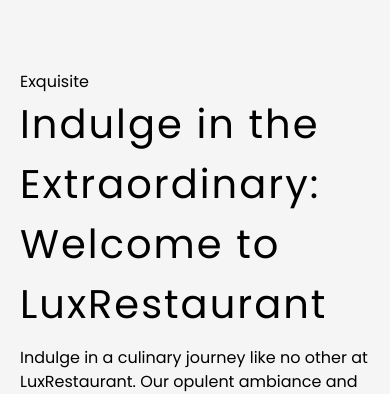
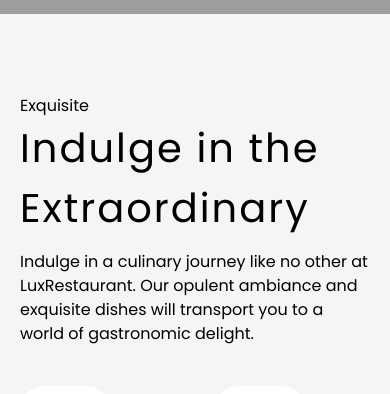
Before and after one commit to iqbalzayn01/luxrestaurant, a React (Vite) app: page / in a window 390 px wide. Shown: the part 818-1212 px from the top of the page. Built offline with nearby package versions, Linux system fonts and the light colour scheme; grey boxes are pictures that could not be loaded.

Commit message:
fix menu in mobile

```diff
--- a/src/components/homepage/About.jsx
+++ b/src/components/homepage/About.jsx
@@ -1,9 +1,9 @@
 export const About = () => {
   return (
     <section className="w-full flex flex-wrap items-start justify-between gap-3 mx-auto px-5 lg:px-40 mb-20">
-      <div className="flex-1">
+      <div className="md:flex-1">
         <h2 className="text-[40px] tracking-wider">
-          Crafting Culinary Excellence: A Feast for the Senses
+          Crafting Culinary Excellence
         </h2>
       </div>
       <div className="flex-1 flex flex-col gap-10">
--- a/src/components/homepage/FeatureSection.jsx
+++ b/src/components/homepage/FeatureSection.jsx
@@ -1,10 +1,10 @@
 export const FeatureSection = () => {
   return (
     <section className="w-full flex flex-wrap items-start justify-between gap-3 mx-auto px-5 lg:px-40 mb-20">
-      <div className="flex-1">
+      <div className="md:flex-1">
         <p>Exquisite</p>
         <h2 className="text-[40px] tracking-wider">
-          Indulge in the Extraordinary: Welcome to LuxRestaurant
+          Indulge in the Extraordinary
         </h2>
       </div>
       <div className="flex-1 flex flex-col gap-10">
--- a/src/components/homepage/Footer.jsx
+++ b/src/components/homepage/Footer.jsx
@@ -21,7 +21,7 @@
             <button
               type="button"
               onClick={handlerBtn}
-              className="block md:hidden font-semibold px-5 py-6"
+              className="w-full block md:hidden text-start font-semibold px-5 py-6"
             >
               Links
             </button>
--- a/src/components/homepage/Header.jsx
+++ b/src/components/homepage/Header.jsx
@@ -10,11 +10,11 @@
     <header className="w-full mx-auto px-5 lg:px-40">
       <nav
         className={`relative flex w-full items-center justify-between py-10 transition-all duration-1000 ease-in-out ${
-          menuMobile ? "h-[500px]" : "h-[80px]"
+          menuMobile ? "pb-96" : ""
         }`}
       >
         {/* Logo */}
-        <a href="#" className="font-black z-30">
+        <a href="#" className="font-black z-30 outline-none">
           LuxRestaurant
         </a>
 
--- a/src/components/homepage/Membership.jsx
+++ b/src/components/homepage/Membership.jsx
@@ -1,7 +1,7 @@
 export const Membership = () => {
   return (
     <section className="w-full flex flex-wrap items-start justify-between gap-10 mx-auto px-5 lg:px-40 mb-20">
-      <div className="flex-1">
+      <div className="md:flex-1">
         <h2 className="text-[40px] tracking-wider">
           Unlock Exclusive VIP Membership Benefits
         </h2>
```
